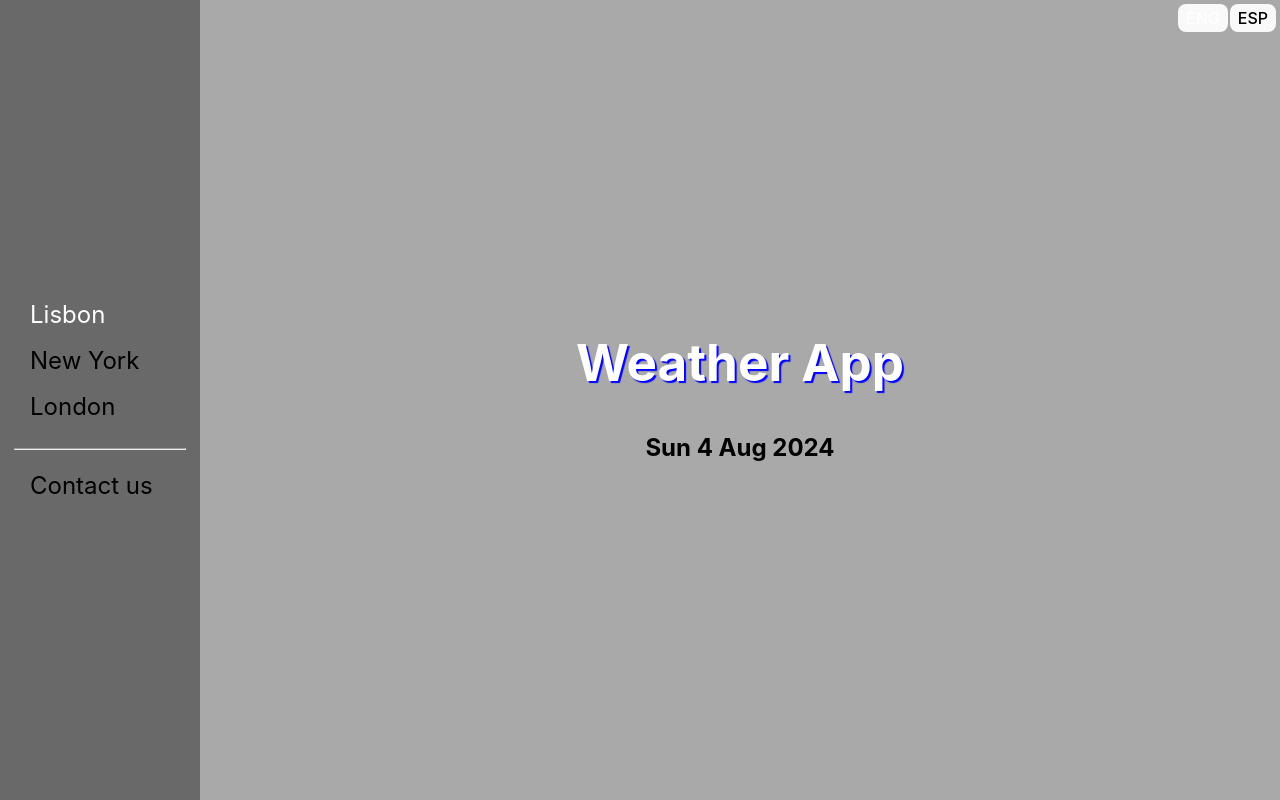
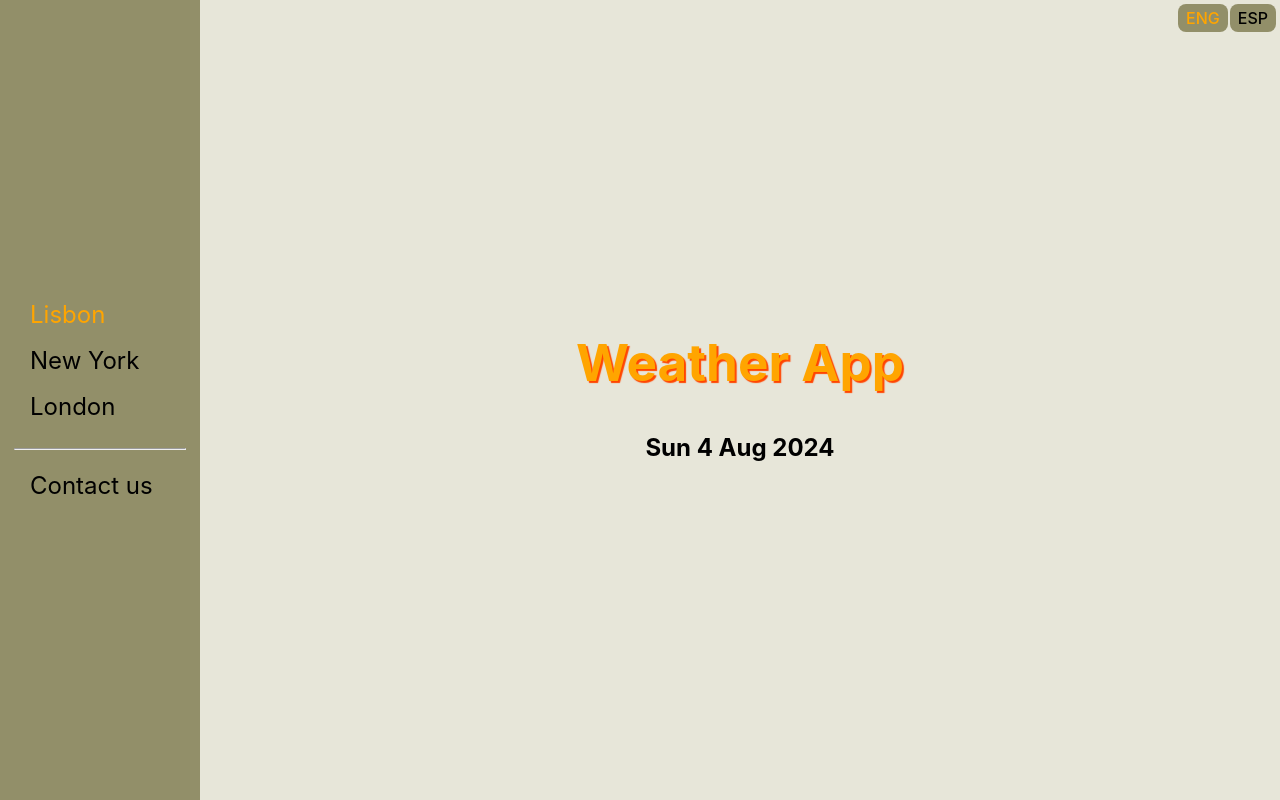
Before and after one commit to bdiaz-dev/weather-react-project, a React (Vite) app: page / in a window 1280 px wide. Built offline with nearby package versions, Linux system fonts and the light colour scheme; no server answers.

Commit message:
editing colors

```diff
--- a/src/App.css
+++ b/src/App.css
@@ -232,6 +232,10 @@
   .langActive, .cityActive, #weatherDescription, #weatherDetails li span, #forecastList li div span, #cities li:hover, #contactForm summary:hover {
     color: var(--enfasis-text-color-light);
   }
+  .detailsSVG {
+    filter: none;
+    opacity: 0.1;
+  }
 }
 
 @media (max-width: 730px) {
--- a/src/colors.css
+++ b/src/colors.css
@@ -7,9 +7,9 @@
   --button-background-dark: #1a1a1a;
 
   /* Light Mode */
-  --enfasis-text-color-light: white;
-  --shadow-title-light: blue;
-  --background-color-light: darkgray;
-  --nav-background-color-light: dimgray;
-  --button-background-light: #f9f9f9;
+  --enfasis-text-color-light: orange;
+  --shadow-title-light: orangered;
+  --background-color-light: rgb(231, 230, 217);
+  --nav-background-color-light: rgb(146, 143, 105);
+  --button-background-light: rgb(146, 143, 105);
 }
--- a/src/components/nav/ContactForm.jsx
+++ b/src/components/nav/ContactForm.jsx
@@ -68,7 +68,7 @@ export default function ContactForm ({
       ref={detailsRef}
       id='contactForm'
     >
-      <summary>{lang === 'en' ? 'Contact us' : 'Contactanos'}</summary>
+      <summary>{lang === 'en' ? 'Contact us' : 'Contáctanos'}</summary>
       <form action=''>
 
         <label>{lang === 'en' ? 'Name' : 'Nombre'}</label>
```
Also changed, not shown: 1 other file (tests, documents, lock files or other folders).
